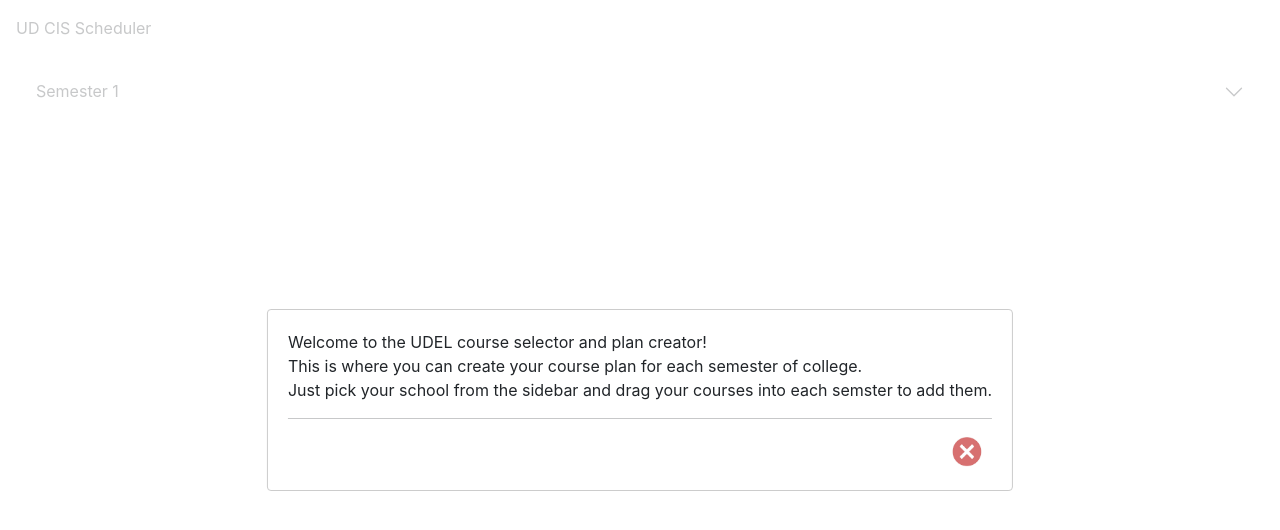
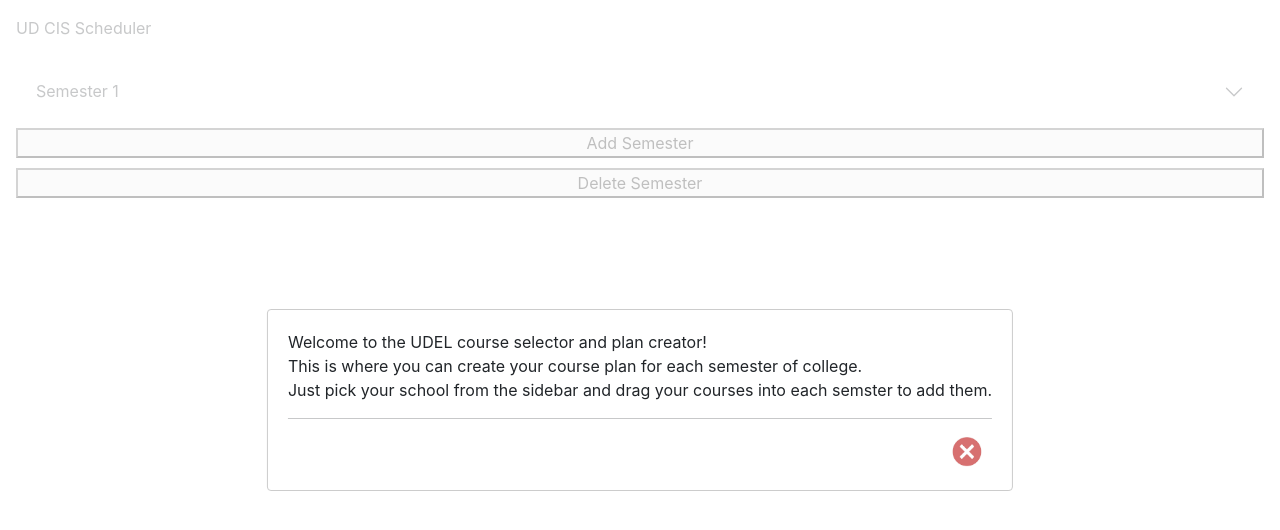
Before and after one commit to UD-CISC275-F21/ud-cis-scheduler-team-16, a React (Create React App) app: page / in a window 1280 px wide. Shown: the top 530 px of the page. Built offline with nearby package versions, Linux system fonts and the light colour scheme.

Commit message:
added buttons without functionality

```diff
--- a/src/App.tsx
+++ b/src/App.tsx
@@ -225,6 +225,8 @@ const App = () : JSX.Element => {
                 </Accordion.Body>
             </Accordion.Item>
         </Accordion>
+        <button>Add Semester</button>
+        <button>Delete Semester</button>
     </div>;
 };
 
```
